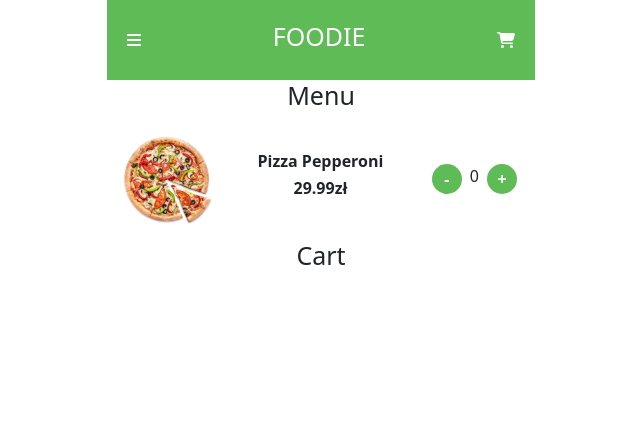
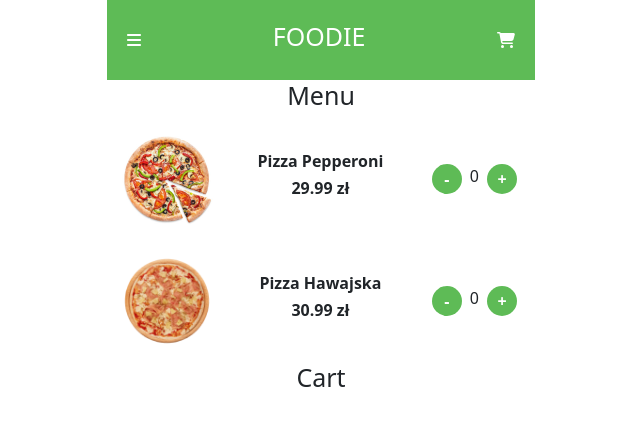
Before and after one commit to Zielakzie/Cart, a React (Create React App) app: page / in a window 1280 px wide. Shown: the top 426 px of the page, without its empty margins (319-959 px from the left). Built offline with nearby package versions, Linux system fonts and the light colour scheme.

Commit message:
mapped list items with state

```diff
--- a/src/Components/ListItem.js
+++ b/src/Components/ListItem.js
@@ -1,40 +1,72 @@
-import React, { useContext } from "react";
+import React, { useContext, useState } from "react";
 import "bootstrap/dist/css/bootstrap.min.css";
-import {CartContext} from '../Context/CartContext';
-import pizzaPepperoni from '../img/pizza-pepperoni.png'
+import { CartContext } from "../Context/CartContext";
+import pizzaPepperoni from "../img/pizza-pepperoni.png";
+import pizzaHawajska from "../img/pizza-hawajska.png";
 import "./ListItem.css";
 
+function ListItem() {
+  const [menu, setMenu] = useState([
+    {
+      name: "Pizza Pepperoni",
+      price: 29.99,
+      image: pizzaPepperoni,
+      qty: 0,
+    },
+    {
+      name: "Pizza Hawajska",
+      price: 30.99,
+      image: pizzaHawajska,
+      qty: 0,
+    },
+  ]);
 
-function ListItem()  {
-  const {qty, setQty, setCartItem, cartQty, setCartQty} = useContext(CartContext);
-  const menuItemTitle = "Pizza Pepperoni";
-  const addToCart = () => {
-    if (qty >= 1) {
-      setCartItem(`${menuItemTitle}`);
-      setCartQty(cartQty + qty);
-      setQty(0);
+  const addToCart = <button className="button-add">Add</button>;
+
+  const substraction = (i) => {
+    if (menu[i].qty > 0) {
+      let prevState = [...menu];
+      let prevElement = { ...prevState[i] };
+      prevElement.qty--;
+      prevState[i] = prevElement;
+      setMenu(prevState);
     }
   };
 
-  const addButton = <button className="button-add" onClick={() => addToCart()}>Add</button>
+  const addition = (i) => {
+    let prevState = [...menu];
+    let prevElement = { ...prevState[i] };
+    prevElement.qty++;
+    prevState[i] = prevElement;
+    setMenu(prevState);
+  };
 
   return (
     <>
-      <div className="list-item d-flex justify-content-between align-items-center">
-        <img src={pizzaPepperoni} alt="pizza pepperoni" />
+      {menu.map((menuItem, i) => (
+        <div
+          key={i}
+          className="list-item d-flex justify-content-between align-items-center"
+        >
+          <img src={menuItem.image} alt={menuItem.name} />
           <div>
-          <h2>{menuItemTitle}</h2>
-          <h3>29.99zł</h3>
+            <h2>{menuItem.name}</h2>
+            <h3>{menuItem.price} zł</h3>
           </div>
           <div className="d-flex flex-column justify-content-between">
             <div className="d-flex">
-          <button className="button-qty" onClick={() => setQty(qty - 1)}>-</button>
-          <div>{qty}</div>
-          <button className="button-qty" onClick={() => setQty(qty + 1)}>+</button>
+              <button className="button-qty" onClick={() => substraction(i)}>
+                -
+              </button>
+              <div>{menuItem.qty}</div>
+              <button className="button-qty" onClick={() => addition(i)}>
+                +
+              </button>
             </div>
-          {qty >=1 ? addButton : null}
+            {menuItem.qty >= 1 ? addToCart : null}
           </div>
         </div>
+      ))}
     </>
   );
 }
```
Also changed, not shown: src/img/pizza-hawajska.png (added). Lines whose indentation alone changed are shown as unchanged.
